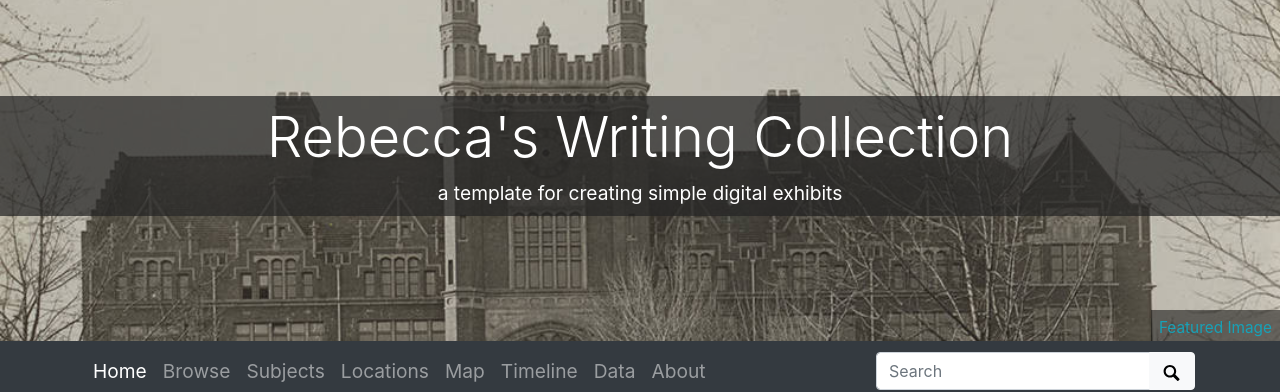
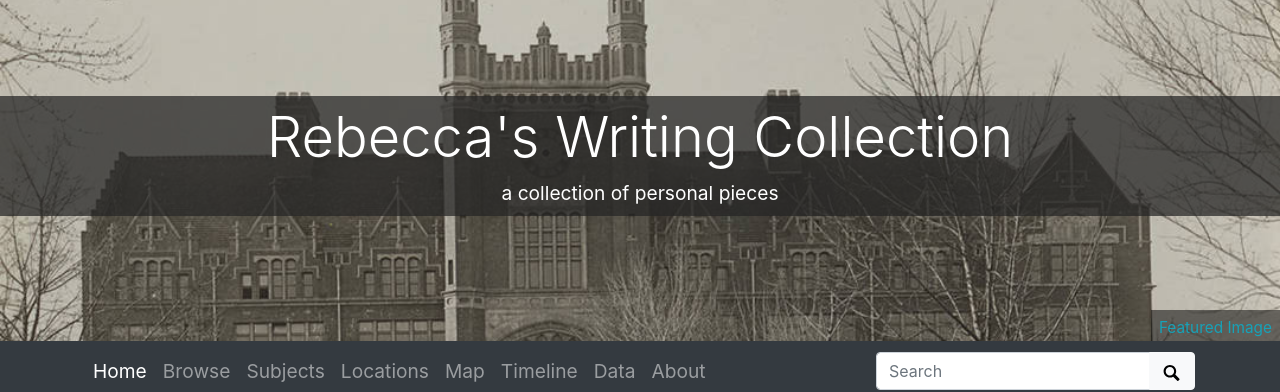
Before and after one commit to infoscirnmh/RNM-Writing, a Jekyll site: the page built from index.md, in a window 1280 px wide. Shown: the top 392 px of the page. Built offline with Jekyll 4.4.1, drawn with Linux system fonts in a browser that asks for light colours.

Commit message:
Update _config.yml

```diff
--- a/_config.yml
+++ b/_config.yml
@@ -22,7 +22,7 @@ source-code: https://github.com/infoscirnmh/RNM-Writing
 # title of site appears in banner
 title: "Rebecca's  Writing Collection"
 # tagline, a short phrase that will appear throughout the site in the top banner
-tagline: a template for creating simple digital exhibits
+tagline: a collection of personal pieces
 # description appears in meta tags and other locations
 # this description might appear in search result lists, keep around 160 characters max
 description: "CollectionBuilder-GH is a template for creating small digital collection exhibits on GitHub Pages designed for teaching digital library skills"
```
